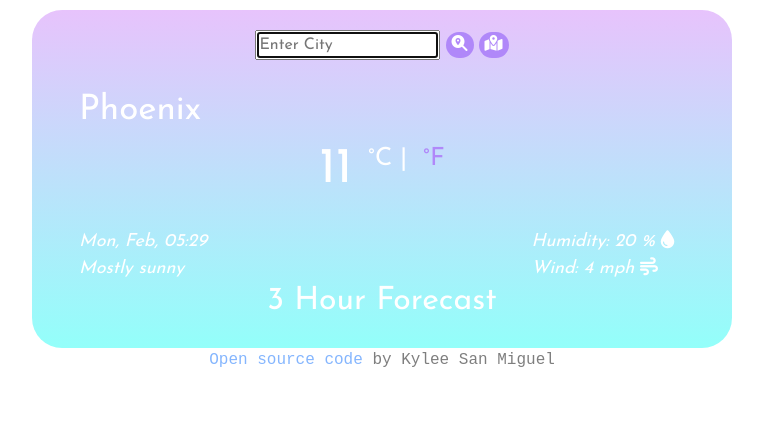
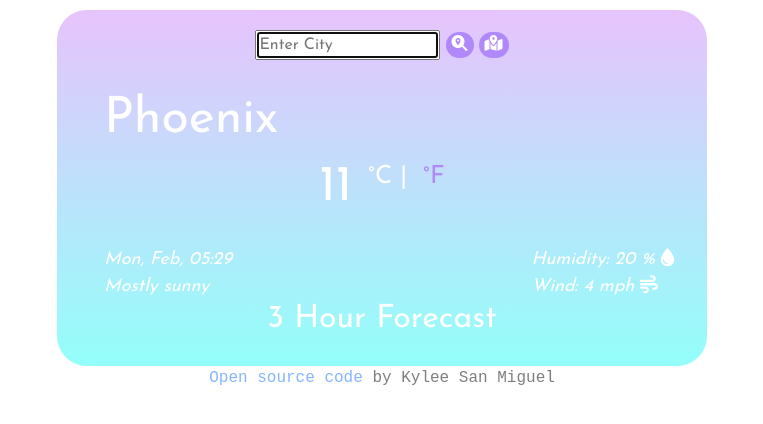
Before and after one commit to Kykysan/WeatherApp-SheCodes, a plain HTML site: page index.html in a window 1280 px wide. Shown: the whole page, without its empty margins (258-1021 px from the left). Drawn offline with nearby package versions, Linux system fonts and the light colour scheme.

Commit message:
Updating css header sizes & width

```diff
--- a/src/style.css
+++ b/src/style.css
@@ -4,7 +4,7 @@ body {
 }
 
 h1 {
-  font-size: 35px;
+  font-size: 50px;
   margin: 0 auto;
   padding: 30px 0px 0px 35px;
 }
@@ -54,7 +54,7 @@ footer {
   border: 1px gray;
   border-radius: 30px;
   display: block;
-  max-width: 700px;
+  max-width: 650px;
   max-height: 600px;
   background-image: linear-gradient(to top, #93fffa 0%, #e7c3fc 100%);
 }
```
